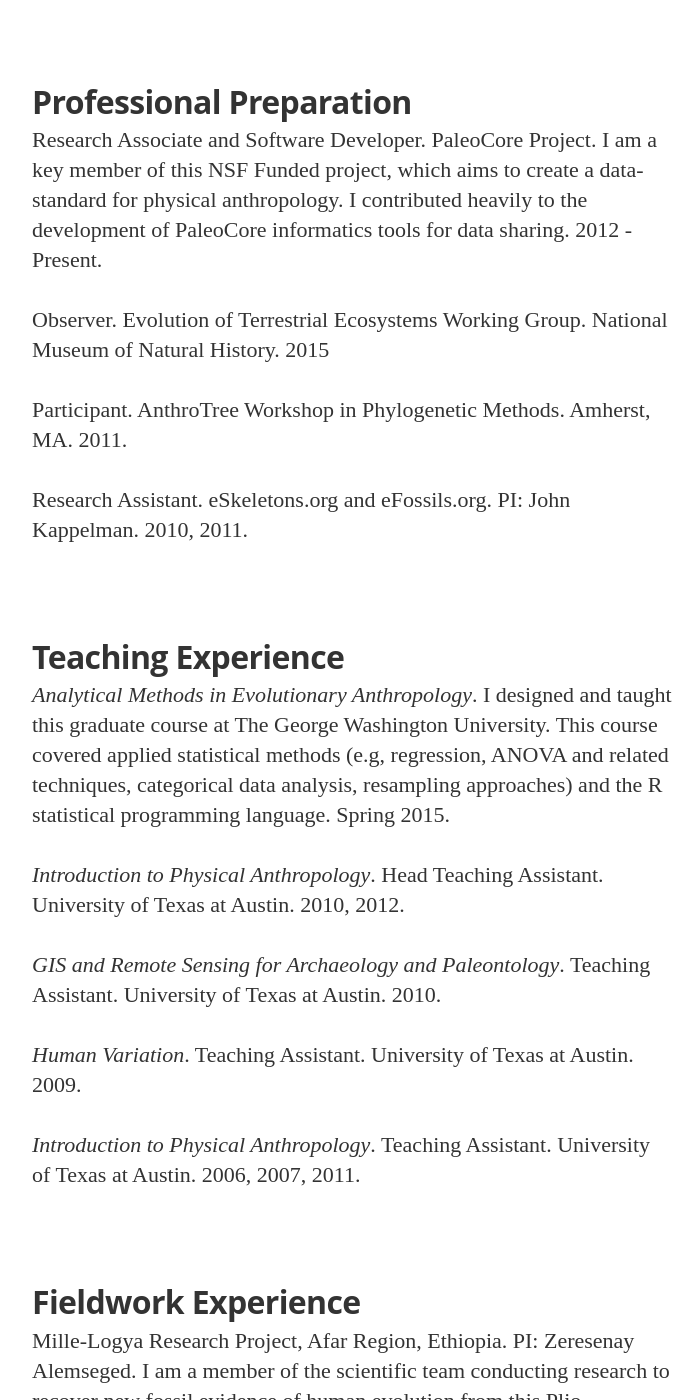
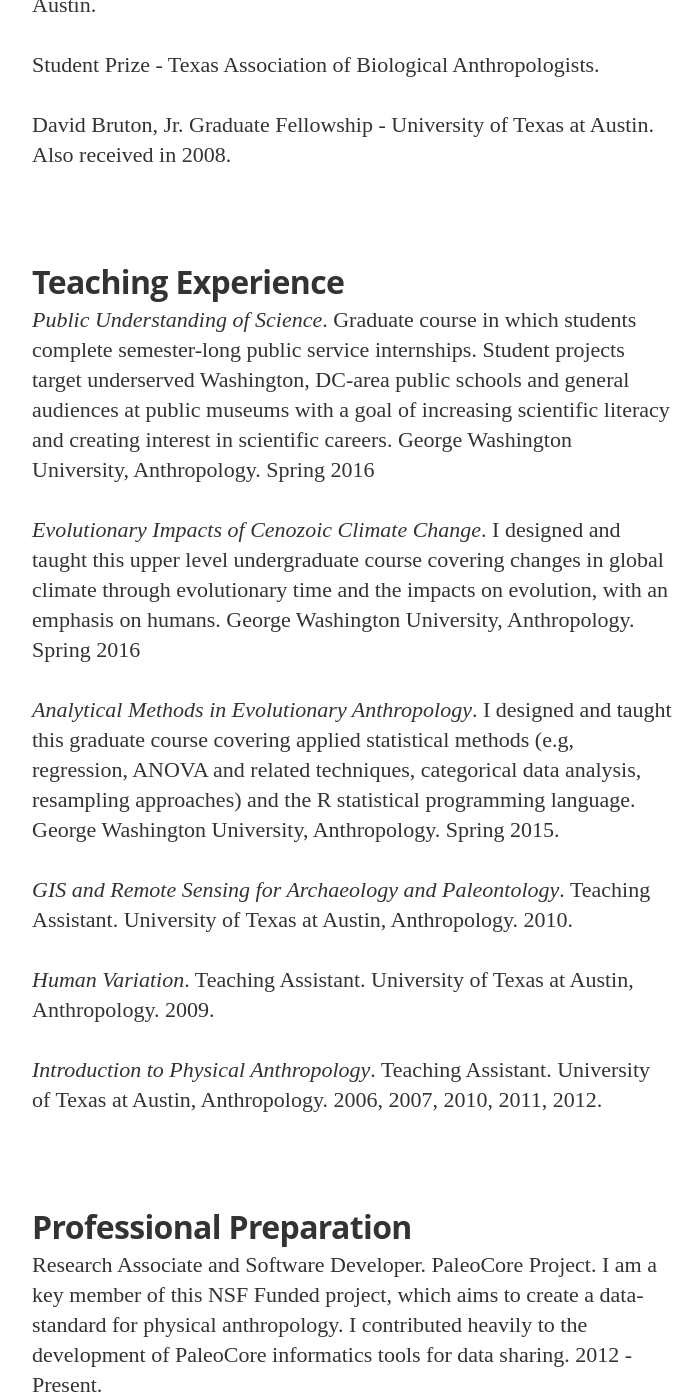
Before and after one commit to wabarr/personal, a Jekyll site: the page built from CV.html, in a window 1280 px wide and 1400 px high, scrolled down 4248 px. Shown: the whole window, without its empty margins (288-988 px from the left). Built offline with Jekyll 4.4.1, drawn with Linux system fonts in a browser that asks for light colours; nearby versions of some CDN libraries; some web fonts are replaced; Markdown is read by kramdown in place of the engine named in the settings; some of the changed text lies outside the part shown.

Commit message:
update CV

```diff
--- a/CV.html
+++ b/CV.html
@@ -28,8 +28,10 @@
 <p><span><strong>2010</strong></span></p>
 <p>Reed DN, and <span><strong>Barr WA</strong></span>. A preliminary account of the rodents from Pleistocene levels at Grotte des Contrebandiers (Smuggler’s Cave), Morocco. <em>Historical Biology</em>. 22:286-294. <a href="http://dx.doi.org/10.1080/08912960903562192">doi:10.1080/08912960903562192</a></p>
 <h1 id="funding-and-awards" class="unnumbered">Funding and Awards</h1>
+<p><span><strong>Pending</strong></span></p>
+<p>National Science Foundation (RIDIR) - <em>AnthroCore</em>: An open-source spatial database infrastructure for biological anthropology, archaeology and other field and collection based research in the social and behavioral sciences. PIs: Reed, DiFiore, Kappelman. Role: Senior Scientist. Amount requested: $1,588,069.</p>
 <p><span><strong>2015</strong></span></p>
-<p>National Science Foundation - Middle Pleistocene Hominin Behavior and Paleoecology at Farre, Chalbi Basin, Northern Kenya. PI: Joe Ferraro. I am a member of the scientific team on this award, tasked with analyzing bovid postcranial fossils for paleoecological interpretation. $60,000.</p>
+<p>National Science Foundation (Archaeology) - Middle Pleistocene Hominin Behavior and Paleoecology at Farre, Chalbi Basin, Northern Kenya. PI: Ferraro. Role: Senior Scientist. Amount awarded: $60,000.</p>
 <p><span><strong>2014</strong></span></p>
 <p>Travel Grant - Paleoanthropology Society for meetings in Calgary. $500.</p>
 <p><span><strong>2013</strong></span></p>
@@ -44,17 +46,18 @@
 <p>Liberal Arts Graduate Research Fellowship - University of Texas at Austin.</p>
 <p>Student Prize - Texas Association of Biological Anthropologists.</p>
 <p>David Bruton, Jr. Graduate Fellowship - University of Texas at Austin. Also received in 2008.</p>
+<h1 id="teaching-experience" class="unnumbered">Teaching Experience</h1>
+<p><em>Public Understanding of Science</em>. Graduate course in which students complete semester-long public service internships. Student projects target underserved Washington, DC-area public schools and general audiences at public museums with a goal of increasing scientific literacy and creating interest in scientific careers. George Washington University, Anthropology. Spring 2016</p>
+<p><em>Evolutionary Impacts of Cenozoic Climate Change</em>. I designed and taught this upper level undergraduate course covering changes in global climate through evolutionary time and the impacts on evolution, with an emphasis on humans. George Washington University, Anthropology. Spring 2016</p>
+<p><em>Analytical Methods in Evolutionary Anthropology</em>. I designed and taught this graduate course covering applied statistical methods (e.g, regression, ANOVA and related techniques, categorical data analysis, resampling approaches) and the R statistical programming language. George Washington University, Anthropology. Spring 2015.</p>
+<p><em>GIS and Remote Sensing for Archaeology and Paleontology</em>. Teaching Assistant. University of Texas at Austin, Anthropology. 2010.</p>
+<p><em>Human Variation</em>. Teaching Assistant. University of Texas at Austin, Anthropology. 2009.</p>
+<p><em>Introduction to Physical Anthropology</em>. Teaching Assistant. University of Texas at Austin, Anthropology. 2006, 2007, 2010, 2011, 2012.</p>
 <h1 id="professional-preparation" class="unnumbered">Professional Preparation</h1>
 <p>Research Associate and Software Developer. PaleoCore Project. I am a key member of this NSF Funded project, which aims to create a data-standard for physical anthropology. I contributed heavily to the development of PaleoCore informatics tools for data sharing. 2012 - Present.</p>
 <p>Observer. Evolution of Terrestrial Ecosystems Working Group. National Museum of Natural History. 2015</p>
 <p>Participant. AnthroTree Workshop in Phylogenetic Methods. Amherst, MA. 2011.</p>
 <p>Research Assistant. eSkeletons.org and eFossils.org. PI: John Kappelman. 2010, 2011.</p>
-<h1 id="teaching-experience" class="unnumbered">Teaching Experience</h1>
-<p><em>Analytical Methods in Evolutionary Anthropology</em>. I designed and taught this graduate course at The George Washington University. This course covered applied statistical methods (e.g, regression, ANOVA and related techniques, categorical data analysis, resampling approaches) and the R statistical programming language. Spring 2015.</p>
-<p><em>Introduction to Physical Anthropology</em>. Head Teaching Assistant. University of Texas at Austin. 2010, 2012.</p>
-<p><em>GIS and Remote Sensing for Archaeology and Paleontology</em>. Teaching Assistant. University of Texas at Austin. 2010.</p>
-<p><em>Human Variation</em>. Teaching Assistant. University of Texas at Austin. 2009.</p>
-<p><em>Introduction to Physical Anthropology</em>. Teaching Assistant. University of Texas at Austin. 2006, 2007, 2011.</p>
 <h1 id="fieldwork-experience" class="unnumbered">Fieldwork Experience</h1>
 <p>Mille-Logya Research Project, Afar Region, Ethiopia. PI: Zeresenay Alemseged. I am a member of the scientific team conducting research to recover new fossil evidence of human evolution from this Plio-Pleistocene site. 2014.</p>
 <p>Great Divide Basin Project, Wyoming. PI: Robert Anemone. Collected primate and mammalian fossils from Eocene sediments, and prospected for new localities. 2013, 2014.</p>
```
Also changed, not shown: WAB_CV.html (+10 -7 lines), 4 other files.
